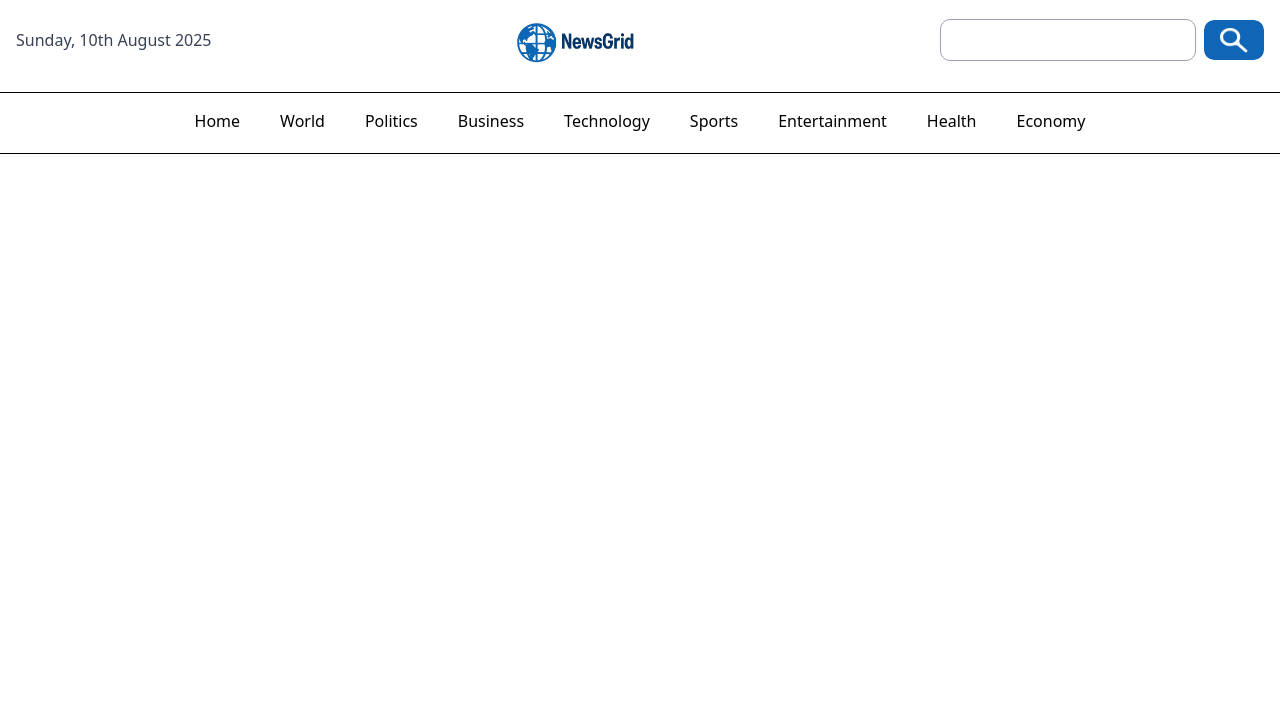
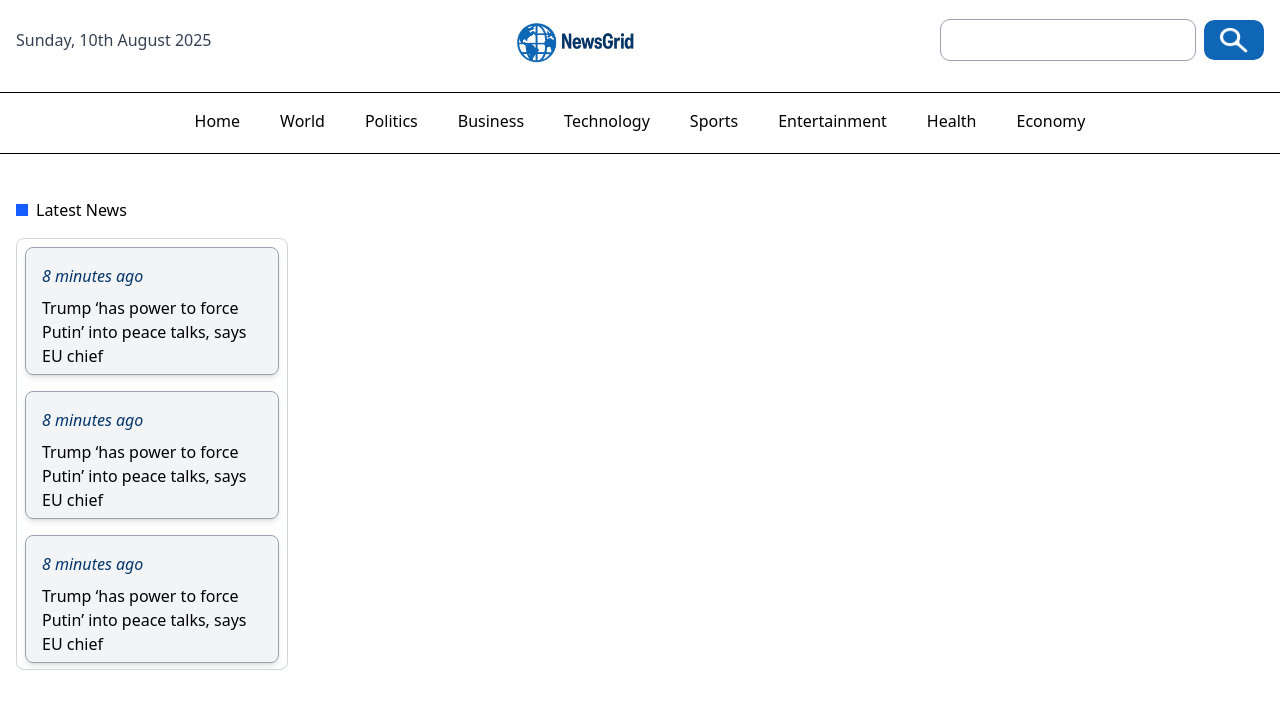
Before and after one commit to uxcodechiamaka/newsgrid_project, a React (Vite) app: page / in a window 1280 px wide. Shown: the top 708 px of the page. Built offline with nearby package versions, Linux system fonts and the light colour scheme.

Commit message:
LatestNews

```diff
--- a/src/App.jsx
+++ b/src/App.jsx
@@ -1,5 +1,6 @@
 import Header from "./components/Header";
 import Navbar from "./components/Navbar";
+import LatestNews from "./components/LatestNews";
 
 
 export default function App() {
@@ -7,6 +8,7 @@ export default function App() {
     <div>
         <Header  />
         <Navbar  />
+        <LatestNews  />
     </div>
 
 
--- /dev/null
+++ b/src/components/LatestNews.jsx
@@ -0,0 +1,53 @@
+export default function LatestNews() {
+  return (
+    <div className="px-4">
+      {/* Title with blue square */}
+      <div className="flex items-center gap-2 font-medium">
+        <div className="w-3 h-3 bg-blue-600"></div>
+        <div>Latest News</div>
+      </div>
+
+      <div className="my-4"></div>
+
+      {/* Scrollable container */}
+      <div className="w-[17rem] h-[27rem] overflow-y-scroll border border-gray-300 rounded-lg p-2">
+        {/* Card 1 */}
+        <div className="w-full h-[8rem] border border-gray-400 bg-gray-100 rounded-[8px] shadow-md p-4 mb-4">
+          <div className="text-[#00356A] italic">8 minutes ago</div>
+          <div className="my-2"></div>
+          <div>
+            Trump ‘has power to force Putin’ into peace talks, says EU chief
+          </div>
+        </div>
+
+        {/* Card 2 */}
+        <div className="w-full h-[8rem] border border-gray-400 bg-gray-100 rounded-[8px] shadow-md p-4 mb-4">
+          <div className="text-[#00356A] italic">8 minutes ago</div>
+          <div className="my-2"></div>
+          <div>
+            Trump ‘has power to force Putin’ into peace talks, says EU chief
+          </div>
+        </div>
+
+        {/* Card 3 */}
+        <div className="w-full h-[8rem] border border-gray-400 bg-gray-100 rounded-[8px] shadow-md p-4 mb-4">
+          <div className="text-[#00356A] italic">8 minutes ago</div>
+          <div className="my-2"></div>
+          <div>
+            Trump ‘has power to force Putin’ into peace talks, says EU chief
+          </div>
+        </div>
+
+        {/* Card 4 */}
+        <div className="w-full h-[8rem] border border-gray-400 bg-gray-100 rounded-[8px] shadow-md p-4">
+          <div className="text-[#00356A] italic">8 minutes ago</div>
+          <div className="my-2"></div>
+          <div>
+            Trump ‘has power to force Putin’ into peace talks, says EU chief
+          </div>
+        </div>
+      </div>
+
+    </div>
+  );
+}
```
